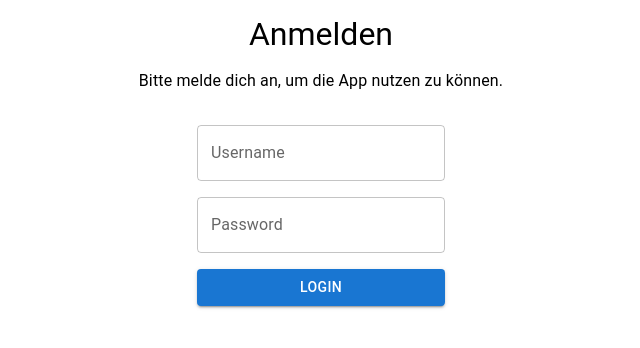
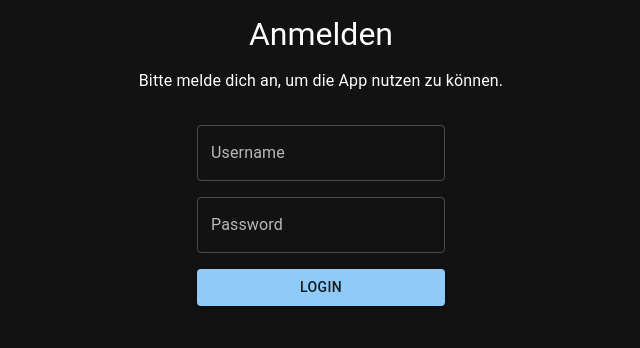
Before and after one commit to MoinMarcell/timetable, a React (Vite) app in the folder frontend/: page /login in a window 1280 px wide. Shown: the top 348 px of the page, without its empty margins (319-959 px from the left). Built offline with nearby package versions, Linux system fonts and the light colour scheme; no server answers.

Commit message:
Enable dark mode

```diff
--- a/frontend/src/App.tsx
+++ b/frontend/src/App.tsx
@@ -8,6 +8,14 @@
 import LoadSpinner from "./components/loadSpinner/LoadSpinner.tsx";
 import CourseApp from "./components/courses/CourseApp.tsx";
 import ModuleApp from "./components/modules/ModuleApp.tsx";
+import {createTheme, ThemeProvider} from '@mui/material/styles';
+import CssBaseline from '@mui/material/CssBaseline';
+
+const darkTheme = createTheme({
+    palette: {
+        mode: 'dark',
+    },
+});
 
 export default function App() {
 
@@ -16,6 +24,8 @@
     if (loginLoading) return (<LoadSpinner/>);
 
     return (
+        <ThemeProvider theme={darkTheme}>
+            <CssBaseline/>
             <Box sx={{
                 width: "100%",
                 margin: 0,
@@ -46,5 +56,6 @@
                     </Route>
                 </Routes>
             </Box>
+        </ThemeProvider>
     )
 }
```
Lines whose indentation alone changed are shown as unchanged.
